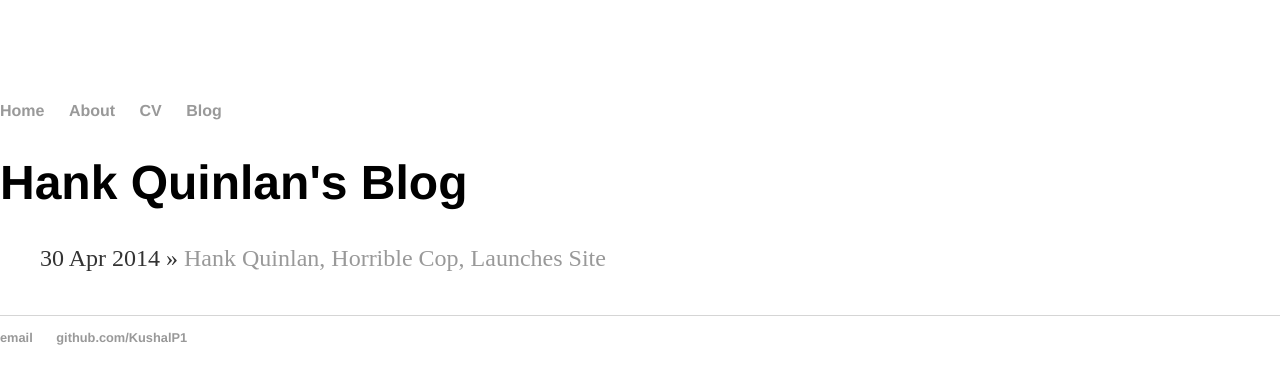
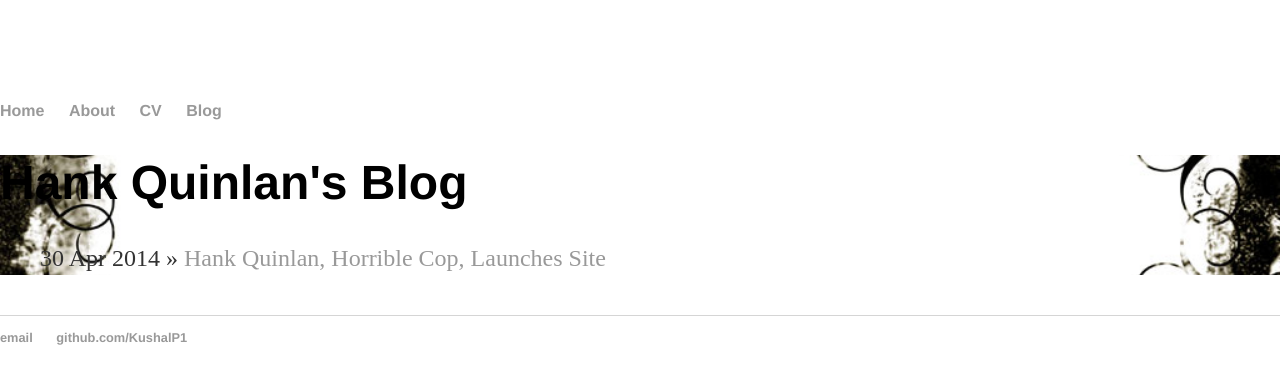
Before and after one commit to KushalP1/KushalP1.github.io, a Jekyll site: the page built from blog/index.html, in a window 1280 px wide. Shown: the top 384 px of the page. Built offline with Jekyll 4.4.1, drawn with Linux system fonts in a browser that asks for light colours.

Commit message:
Update default.html

```diff
--- a/_layouts/default.html
+++ b/_layouts/default.html
@@ -16,7 +16,7 @@
 <li></a><a href="/blog">Blog</a></li>
 </ul>
     </nav>
-<div class="container">
+<div class="tiledBackground">
 
   {{ content }}
 
```
